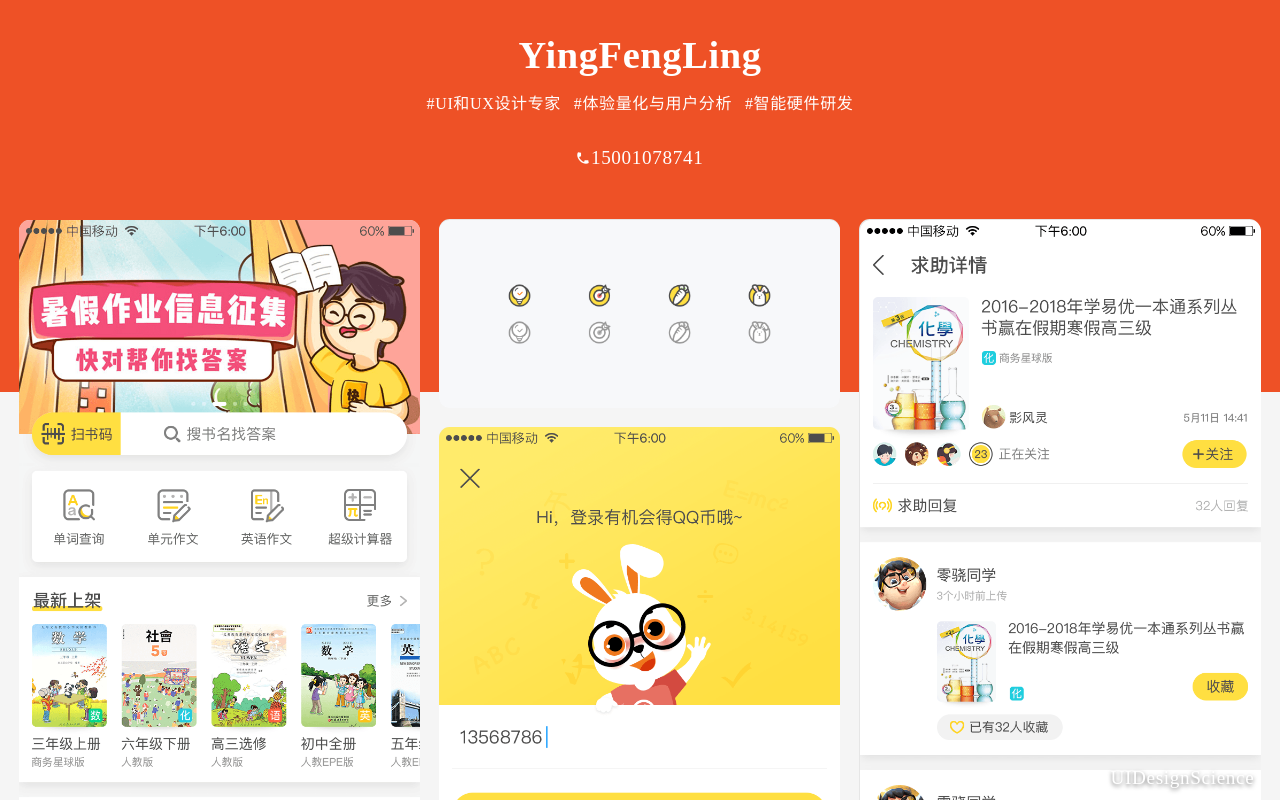
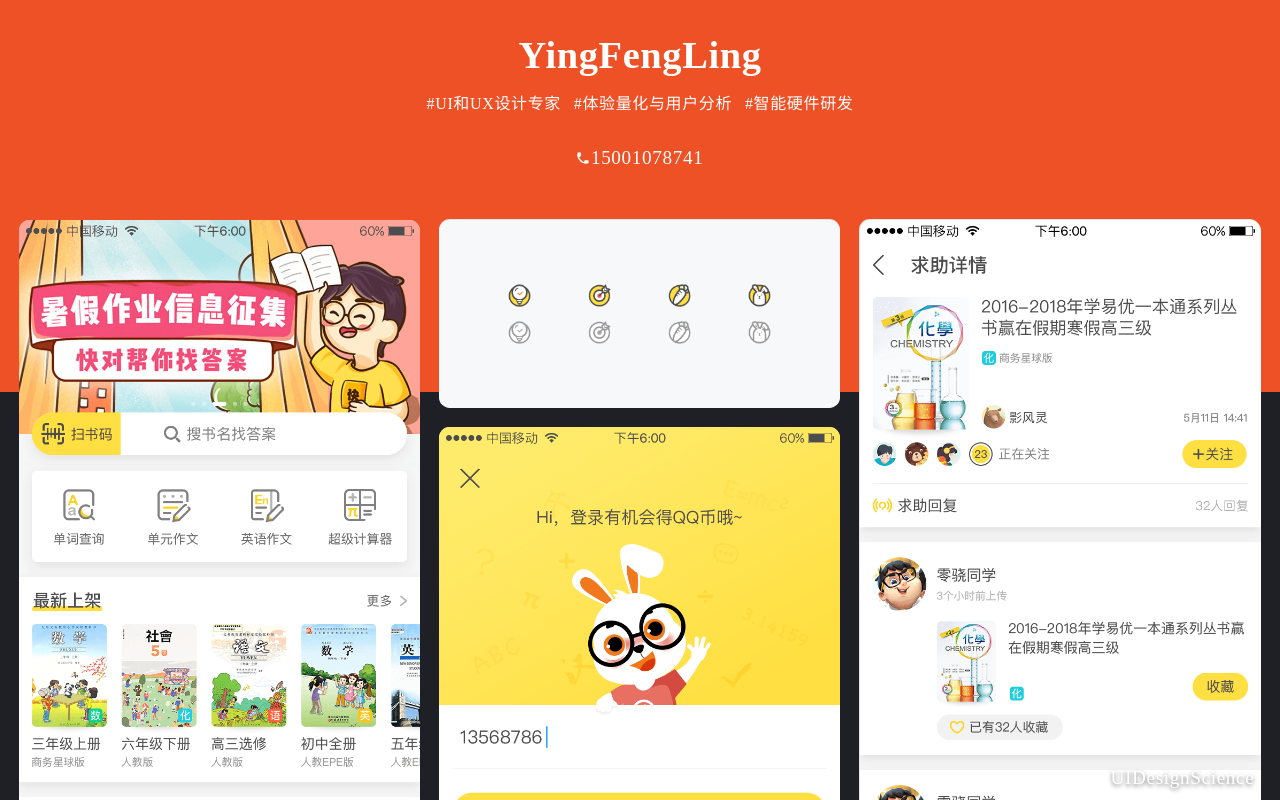
Before and after one commit to YingFengLing/myui, a plain HTML site: page index.html in a window 1280 px wide. Shown: the top 800 px of the page. Drawn offline with Linux system fonts and the light colour scheme.

Commit message:
Update style.css

```diff
--- a/skin/style.css
+++ b/skin/style.css
@@ -8,7 +8,7 @@
 body, html {
     height:100%;
     font-size: 100%;
-    background-color: #F5F5F5;
+    background-color: #1E2025;
 }
 
 /*日志*/
```
